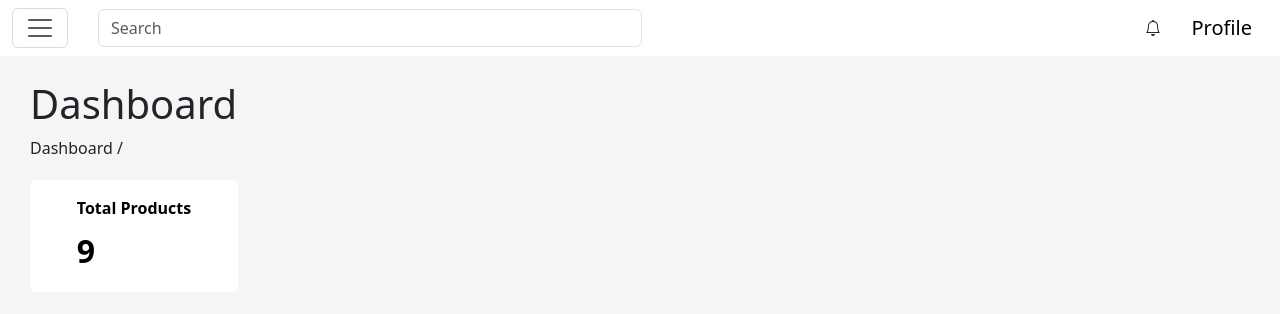
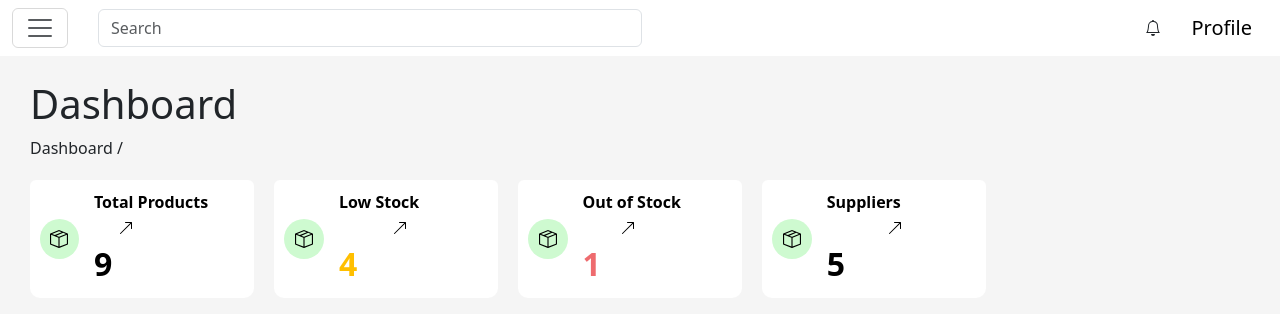
Before and after one commit to peanut150/Inventory-Practice, a React (Vite) app: page /dashboard in a window 1280 px wide. Shown: the top 314 px of the page. Built offline with nearby package versions, Linux system fonts and the light colour scheme.

Commit message:
added cards in dashboard page

```diff
--- a/src/pages/dashboard/dashboard.jsx
+++ b/src/pages/dashboard/dashboard.jsx
@@ -1,3 +1,4 @@
+import * as Icon from "react-bootstrap-icons";
 import OffcanvasNav from "../../components/navbar/OffcanvasNav";
 
 function Dashboard() {
@@ -21,17 +22,19 @@ function Dashboard() {
             alignItems: "center",
           }}
         >
-          <div>
+          <div style={{ display: "flex" }}>
+            <div style={{ marginRight: "20px" }}>
               <h1>Dashboard</h1>
               <p style={{ marginBottom: "20px" }}>Dashboard /</p>
 
+              <div style={{ display: "flex" }}>
+                {/* First Card */}
                 <div
                   className="card"
                   style={{
-                width: "13em",
+                    width: "14em",
                     height: "7em",
                     border: "none",
-                alignItems: "center",
                   }}
                 >
                   <div
@@ -39,21 +42,214 @@ function Dashboard() {
                     style={{
                       backgroundColor: "white",
                       borderRadius: "10px",
+                      display: "flex",
+                      flexDirection: "row",
+                      alignItems: "center",
+                      padding: "10px",
                     }}
                   >
+                    <div
+                      style={{
+                        width: "40px",
+                        height: "40px",
+                        borderRadius: "50%",
+                        backgroundColor: "#CEFAD0",
+                        display: "flex",
+                        justifyContent: "center",
+                        alignItems: "center",
+                        marginRight: "15px",
+                      }}
+                    >
+                      <Icon.BoxSeam color="black" size={18} />
+                    </div>
+                    <div>
                       <p
                         className="card-text fw-semibold"
-                  style={{ color: "black", marginBottom: "7px" }}
+                        style={{ color: "black", marginBottom: "2px" }}
                       >
                         Total Products
+                        <Icon.ArrowUpRight style={{ marginLeft: "24px" }} />
                       </p>
-
                       <p
                         className="card-text fw-bold"
-                  style={{ color: "black", fontSize: "2em" }}
+                        style={{
+                          color: "black",
+                          fontSize: "2em",
+                        }}
                       >
                         9
                       </p>
+                    </div>
+                  </div>
+                </div>
+
+                {/* Second Card */}
+                <div
+                  className="card"
+                  style={{
+                    width: "14em",
+                    height: "7em",
+                    border: "none",
+                    marginLeft: "20px",
+                  }}
+                >
+                  <div
+                    className="card-body"
+                    style={{
+                      backgroundColor: "white",
+                      borderRadius: "10px",
+                      display: "flex",
+                      flexDirection: "row",
+                      alignItems: "center",
+                      padding: "10px",
+                    }}
+                  >
+                    <div
+                      style={{
+                        width: "40px",
+                        height: "40px",
+                        borderRadius: "50%",
+                        backgroundColor: "#CEFAD0",
+                        display: "flex",
+                        justifyContent: "center",
+                        alignItems: "center",
+                        marginRight: "15px",
+                      }}
+                    >
+                      <Icon.BoxSeam color="black" size={18} />
+                    </div>
+                    <div>
+                      <p
+                        className="card-text fw-semibold"
+                        style={{ color: "black", marginBottom: "2px" }}
+                      >
+                        Low Stock
+                        <Icon.ArrowUpRight style={{ marginLeft: "53px" }} />
+                      </p>
+                      <p
+                        className="card-text fw-bold"
+                        style={{
+                          color: "#FFBF00",
+                          fontSize: "2em",
+                        }}
+                      >
+                        4
+                      </p>
+                    </div>
+                  </div>
+                </div>
+
+                {/* Third Card */}
+                <div
+                  className="card"
+                  style={{
+                    width: "14em",
+                    height: "7em",
+                    border: "none",
+                    marginLeft: "20px",
+                  }}
+                >
+                  <div
+                    className="card-body"
+                    style={{
+                      backgroundColor: "white",
+                      borderRadius: "10px",
+                      display: "flex",
+                      flexDirection: "row",
+                      alignItems: "center",
+                      padding: "10px",
+                    }}
+                  >
+                    <div
+                      style={{
+                        width: "40px",
+                        height: "40px",
+                        borderRadius: "50%",
+                        backgroundColor: "#CEFAD0",
+                        display: "flex",
+                        justifyContent: "center",
+                        alignItems: "center",
+                        marginRight: "15px",
+                      }}
+                    >
+                      <Icon.BoxSeam color="black" size={18} />
+                    </div>
+                    <div>
+                      <p
+                        className="card-text fw-semibold"
+                        style={{ color: "black", marginBottom: "2px" }}
+                      >
+                        Out of Stock
+                        <Icon.ArrowUpRight style={{ marginLeft: "37px" }} />
+                      </p>
+                      <p
+                        className="card-text fw-bold"
+                        style={{
+                          color: "#EE6B6E",
+                          fontSize: "2em",
+                        }}
+                      >
+                        1
+                      </p>
+                    </div>
+                  </div>
+                </div>
+
+                {/* Fourth Card */}
+                <div
+                  className="card"
+                  style={{
+                    width: "14em",
+                    height: "7em",
+                    border: "none",
+                    marginLeft: "20px",
+                  }}
+                >
+                  <div
+                    className="card-body"
+                    style={{
+                      backgroundColor: "white",
+                      borderRadius: "10px",
+                      display: "flex",
+                      flexDirection: "row",
+                      alignItems: "center",
+                      padding: "10px",
+                    }}
+                  >
+                    <div
+                      style={{
+                        width: "40px",
+                        height: "40px",
+                        borderRadius: "50%",
+                        backgroundColor: "#CEFAD0",
+                        display: "flex",
+                        justifyContent: "center",
+                        alignItems: "center",
+                        marginRight: "15px",
+                      }}
+                    >
+                      <Icon.BoxSeam color="black" size={18} />
+                    </div>
+                    <div>
+                      <p
+                        className="card-text fw-semibold"
+                        style={{ color: "black", marginBottom: "2px" }}
+                      >
+                        Suppliers
+                        <Icon.ArrowUpRight style={{ marginLeft: "60px" }} />
+                      </p>
+                      <p
+                        className="card-text fw-bold"
+                        style={{
+                          color: "black",
+                          fontSize: "2em",
+                        }}
+                      >
+                        5
+                      </p>
+                    </div>
+                  </div>
+                </div>
               </div>
             </div>
           </div>
```
Lines whose indentation alone changed are shown as unchanged.
